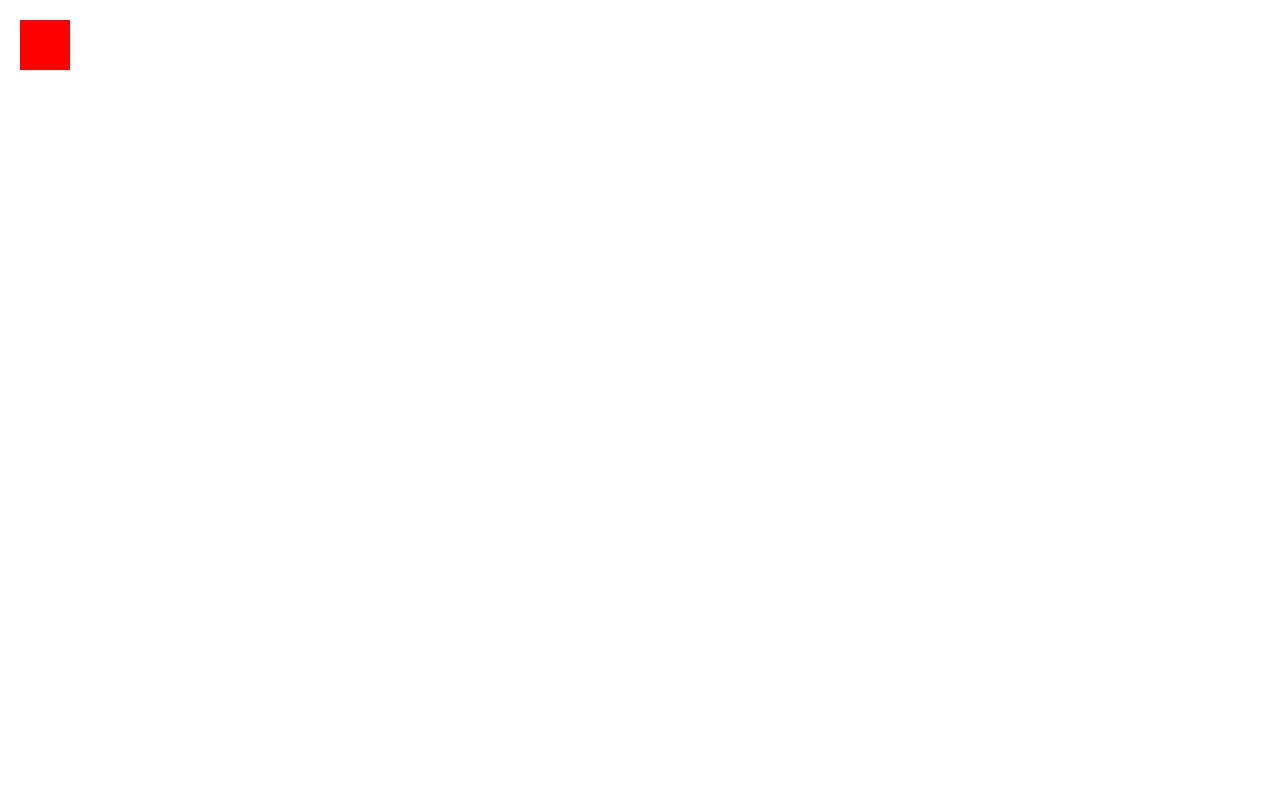
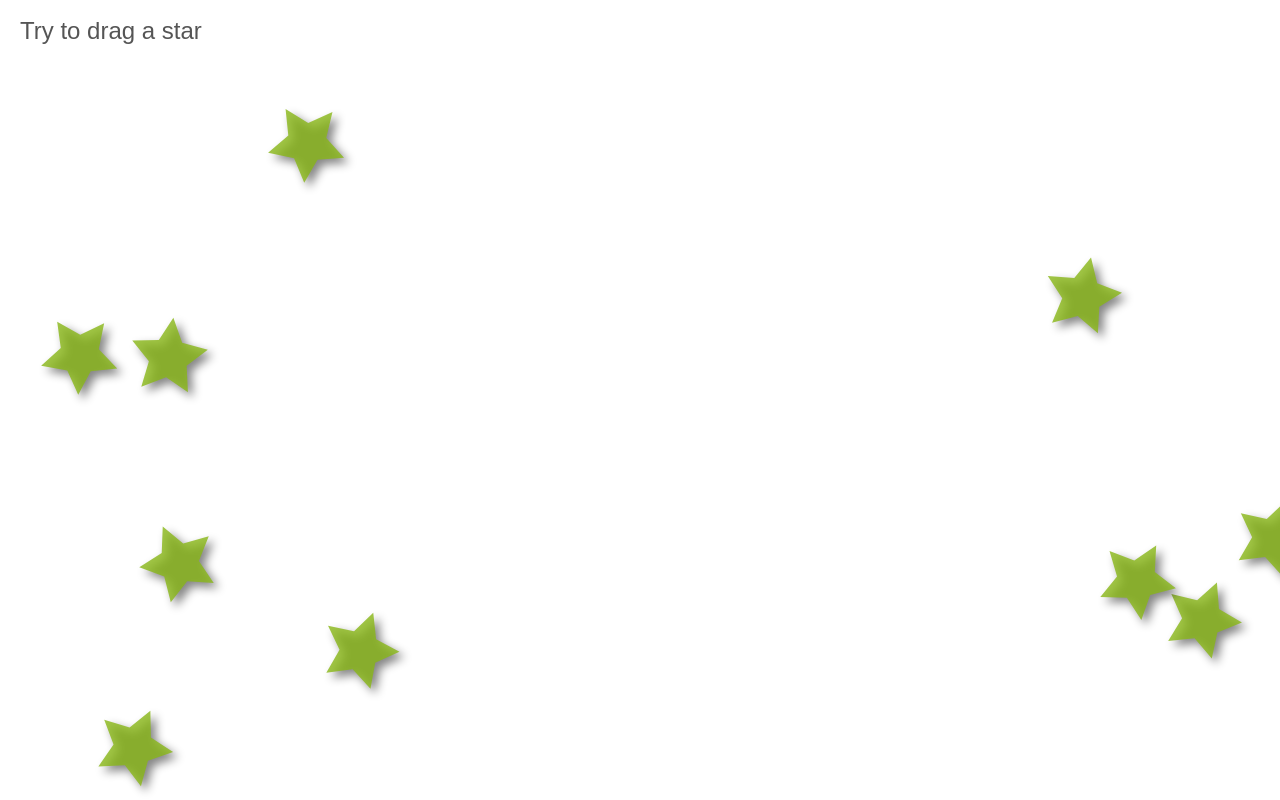
Before and after one commit to CHAIS-Squad/ChaisBoard, a Next.js app in the folder frontend/: page / in a window 1280 px wide. Shown: the top 800 px of the page. Built offline with nearby package versions, Linux system fonts and the light colour scheme.

Commit message:
shapes and drawing on same Stage

```diff
--- a/frontend/components/DraggableShapes.js
+++ b/frontend/components/DraggableShapes.js
@@ -11,7 +11,7 @@ function generateShapes() {
   }));
 }
 
-const DraggableStars = () => {
+export default function DraggableShapes() {
   const [stars, setStars] = useState(generateShapes());
 
   const handleDragStart = (e) => {
@@ -34,9 +34,8 @@ const DraggableStars = () => {
   };
 
   return (
-        <Stage width={window.innerWidth} height={window.innerHeight}>
     <Layer>
-                <Text text="Try to drag a star" fontSize={24} fill="#555" padding={20} />
+      <Text text='Try to drag a star' fontSize={24} fill='#555' padding={20} />
       {stars.map((star, index) => (
         <Star
           key={star.id}
@@ -46,11 +45,11 @@ const DraggableStars = () => {
           numPoints={5}
           innerRadius={20}
           outerRadius={40}
-                        fill="#89b717"
+          fill='#89b717'
           opacity={0.8}
           draggable
           rotation={star.rotation}
-                        shadowColor="black"
+          shadowColor='black'
           shadowBlur={10}
           shadowOpacity={0.6}
           shadowOffsetX={star.isDragging ? 10 : 5}
@@ -62,8 +61,5 @@ const DraggableStars = () => {
         />
       ))}
     </Layer>
-        </Stage>
   );
-};
-
-export default DraggableStars;
+}
--- a/frontend/components/MultiLayerCanvas.js
+++ b/frontend/components/MultiLayerCanvas.js
@@ -1,22 +1,51 @@
-import React from 'react';
+import React, { useState, useRef } from 'react';
+import { Stage } from 'react-konva';
 import dynamic from 'next/dynamic';
 
-import { Stage, Layer, Rect, Text } from 'react-konva';
-const Whiteboard = dynamic(() => import('../components/Whiteboard'), {
-  ssr: false,
-});
+const Whiteboard = dynamic(() => import('../components/Whiteboard'), { ssr: false });
 const DraggableShapes = dynamic(() => import('../components/DraggableShapes'), { ssr: false });
 
 export default function MultiLayerCanvas() {
+    const [lines, setLines] = useState([]);
+    const isDrawing = useRef(false);
 
-    const width = 1000; // Example fixed size or could be based on state/window
-    const height = 800;
+    const handleMouseDown = (e) => {
+        // Check if the event target is the Stage to only start drawing if clicking on empty space
+        if (e.target === e.target.getStage()) {
+            isDrawing.current = true;
+            setLines([...lines, []]);
+        }
+    };
+
+    const handleMouseMove = (e) => {
+        if (!isDrawing.current) return;
+
+        const stage = e.target.getStage();
+        const point = stage.getPointerPosition();
+        let lastLine = lines[lines.length - 1];
+        if (lastLine) {
+            lastLine = [...lastLine, point.x, point.y];
+            setLines(lines.slice(0, -1).concat([lastLine]));
+        }
+    };
+
+    const handleMouseUp = () => {
+        isDrawing.current = false;
+    };
+
+    const width = window.innerWidth; // Consider using useState and useEffect for dynamic resizing
+    const height = window.innerHeight;
 
     return (
-      <div style={{ position: 'relative', width: width, height: height }}>
-        {/* First Canvas */}
-        <Whiteboard width={width} height={height} />
-        <DraggableShapes />
-      </div>
+        <Stage
+            width={width}
+            height={height}
+            onMouseDown={handleMouseDown}
+            onMousemove={handleMouseMove}
+            onMouseup={handleMouseUp}
+        >
+            <Whiteboard lines={lines} />
+            <DraggableShapes />
+        </Stage>
     );
-  }
+}
--- a/frontend/components/Whiteboard.js
+++ b/frontend/components/Whiteboard.js
@@ -2,63 +2,13 @@ import dynamic from 'next/dynamic';
 import { Stage, Layer, Line, Rect, Text } from 'react-konva';
 import { useState, useEffect, useRef } from 'react';
 
-export default function Whiteboard({ width, height }) {
-  const [lines, setLines] = useState([]);
-  const isDrawing = useRef(false);
-
-  useEffect(() => {
-    const updateDimensions = () => {
-      // Update state if necessary or perform any action on resize
-    };
-
-    window.addEventListener('resize', updateDimensions);
-    return () => window.removeEventListener('resize', updateDimensions);
-  }, []);
-
-  const handleMouseDown = (e) => {
-    isDrawing.current = true;
-    setLines([...lines, []]);
-  };
-
-  const handleMouseMove = (e) => {
-    if (!isDrawing.current) return;
-
-    const stage = e.target.getStage();
-    const point = stage.getPointerPosition();
-    const newLines = lines.slice(0);
-    const currentLine = newLines[newLines.length - 1].concat([
-      point.x,
-      point.y,
-    ]);
-    newLines[newLines.length - 1] = currentLine;
-
-    setLines(newLines);
-  };
-
-  const handleMouseUp = () => {
-    isDrawing.current = false;
-  };
-
+export default function Whiteboard({ lines }) {
     return (
-    <div>
-      <Stage
-        width={width || window.innerWidth}
-        height={height || window.innerHeight}
-        onMouseDown={handleMouseDown}
-        onMouseMove={handleMouseMove}
-        onMouseUp={handleMouseUp}
-      >
-        <Layer>
-          <Rect x={20} y={20} width={50} height={50} fill='red' />
-          {/* Existing lines drawing logic */}
-        </Layer>
       <Layer>
         {lines.map((line, i) => (
-            <Line key={i} points={line} stroke='black' strokeWidth={5} />
+          <Line key={i} points={line} stroke='black' strokeWidth={5} lineCap='round' lineJoin='round' />
         ))}
+        {/* Additional drawing elements or shapes */}
       </Layer>
-
-      </Stage>
-    </div>
     );
   }
```
Lines whose indentation alone changed are shown as unchanged.
